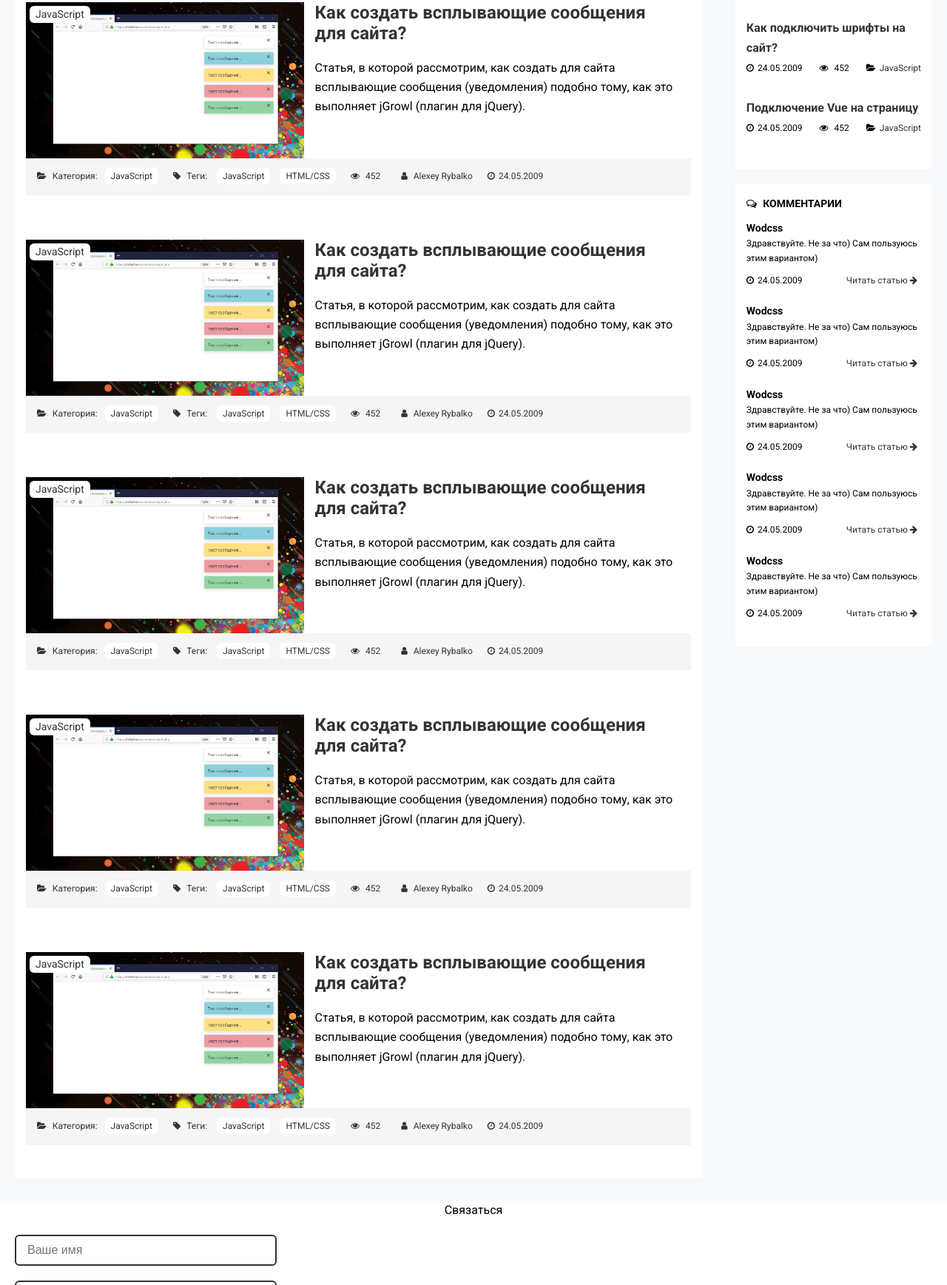
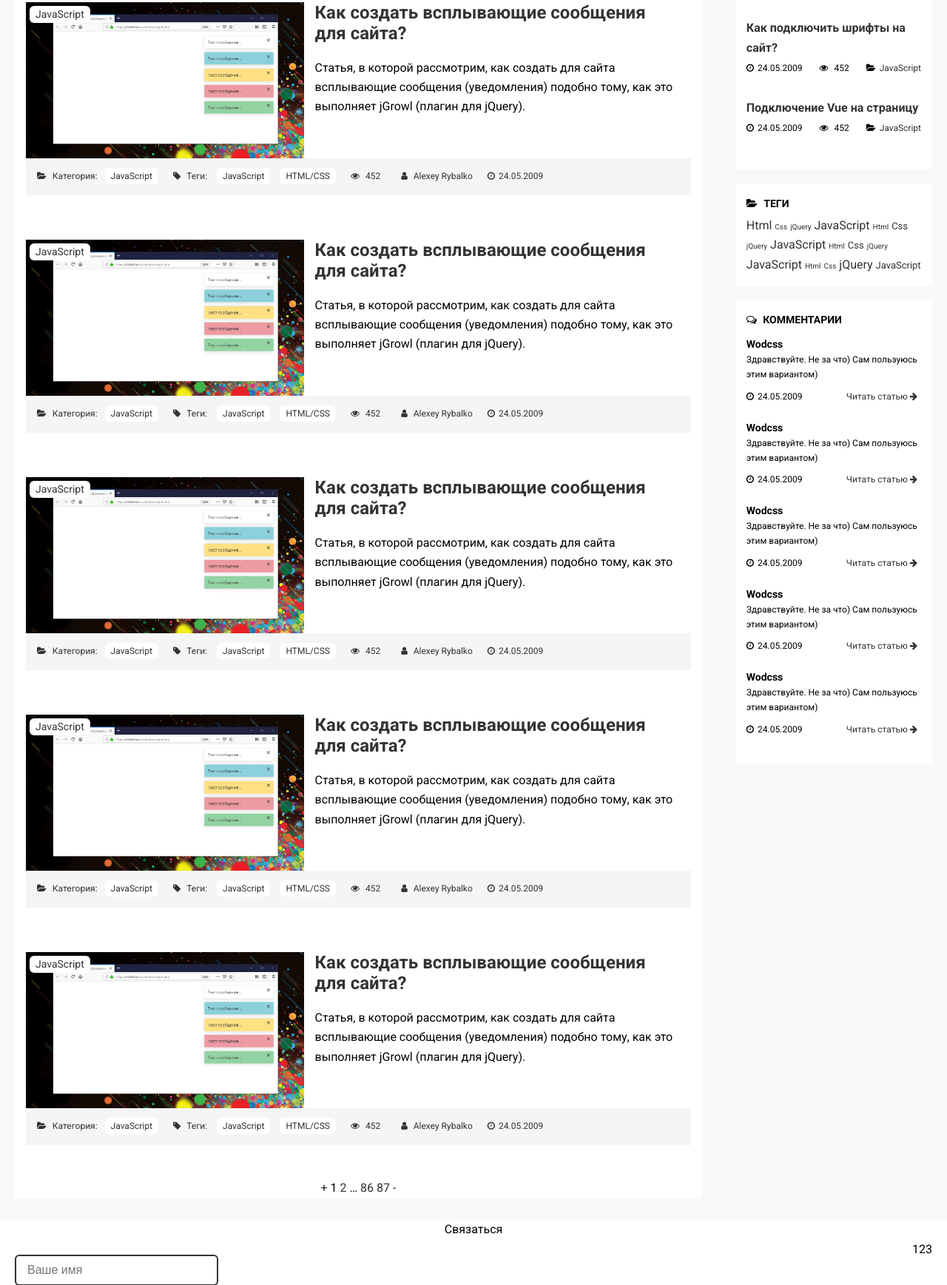
Before and after one commit to Lensom/AY-blog, a website: page project/index.html in a window 1280 px wide. Shown: the part 1063-2800 px from the top of the page at 74% size. Drawn offline with Linux system fonts and the light colour scheme; files whose address does not match are found by name.

Commit message:
add tags and start pagination

```diff
--- a/project/index.html
+++ b/project/index.html
@@ -433,6 +433,23 @@
 
 							</div>
 						</div>
+						<div class="navigation-wrapper">
+							<nav class="navigation pagination" role="navigation">
+								<div class="nav-links"><span class="page-numbers current">
+									<a class="prev page-numbers" href="http://wptest.ru/page/2/">+</a>
+									<span class="meta-nav screen-reader-text">
+										</span>1</span>
+									<a class="page-numbers" href="http://wptest.ru/page/2/"><span class="meta-nav screen-reader-text">
+										</span>2</a>
+									<span class="page-numbers dots">…</span>
+									<a class="page-numbers" href="http://wptest.ru/page/86/"><span class="meta-nav screen-reader-text">
+										</span>86</a>
+									<a class="page-numbers" href="http://wptest.ru/page/87/"><span class="meta-nav screen-reader-text">
+										</span>87</a>
+									<a class="next page-numbers" href="http://wptest.ru/page/2/">-</a>
+								</div>
+							</nav>
+						</div>
 					</div>
 				</div>
 				<aside class="aside">
@@ -566,6 +583,27 @@
 						</div>
 
 					</div>
+					<div class="aside-tags">
+						<h3 class="aside-title"><i class="fa fa-folder-open" aria-hidden="true"></i> Теги</h3>
+						<div class="aside-tag-wrap">
+							<a href="#" class="aside-tag-size-up">Html</a>
+							<a href="#" class="aside-tag-size">Css</a>
+							<a href="#" class="aside-tag-size">jQuery</a>
+							<a href="#" class="aside-tag-size-up">JavaScript</a>
+							<a href="#" class="aside-tag-size">Html</a>
+							<a href="#" class="aside-tag-size-up-2">Css</a>
+							<a href="#" class="aside-tag-size">jQuery</a>
+							<a href="#" class="aside-tag-size-up">JavaScript</a>
+							<a href="#" class="aside-tag-size">Html</a>
+							<a href="#" class="aside-tag-size-up-2">Css</a>
+							<a href="#" class="aside-tag-size">jQuery</a>
+							<a href="#" class="aside-tag-size-up">JavaScript</a>
+							<a href="#" class="aside-tag-size">Html</a>
+							<a href="#" class="aside-tag-size">Css</a>
+							<a href="#" class="aside-tag-size-up">jQuery</a>
+							<a href="#" class="aside-tag-size-up-2">JavaScript</a>
+						</div>
+					</div>
 					<div class="aside-comments">
 						<h3 class="aside-title"><i class="fa fa-comments-o" aria-hidden="true"></i> Комментарии</h3>
 						<div class="aside-comments-wrapper">
@@ -654,7 +692,7 @@
 					Связаться
 				</div>
 				<div class="contact-form">
-					<form action="">
+					<form action="#" class="form">
 						<div class="form-group">
 							<input type="text" class="form-input" placeholder="Ваше имя">
 						</div>
@@ -666,6 +704,9 @@
 						</div>
 						<input type="submit" value="Register" class="wpcf7-form-control wpcf7-submit btn-register">
 					</form>
+					<div class="contact-text">
+						123
+					</div>
 				</div>
 			</div>
 		</div>
--- a/project/stylus/_content.styl
+++ b/project/stylus/_content.styl
@@ -88,6 +88,17 @@
     padding 15px
     background-color $white
     margin-bottom 20px
+  &-tags
+    padding 15px
+    background-color $white
+    margin-bottom 20px
+  &-tag
+    &-size
+      font-size 10px
+      &-up
+        font-size 16px
+      &-up-2
+        font-size 13px
   &-post
     margin-bottom 30px
     &-bottom
@@ -193,3 +204,6 @@ fieldset
 
 i.fa
   margin-right 5px
+
+.navigation
+  text-align center
--- a/project/stylus/_footer.styl
+++ b/project/stylus/_footer.styl
@@ -19,9 +19,8 @@
     font-size 14px
     background-color $white
 
-form
+.form
   max-width 320px
-.form
   &-group
     margin-top 20px
   &-input
@@ -30,9 +29,13 @@ form
     width 100%
     padding 10px 15px
     font-size 16px
+    box-sizing content-box
     &:focus
       border-color $black
   &-text
     width 100%
-  .textarea
-    max-width 320px
+
+.contact
+  &-form
+    display flex
+    justify-content space-between
```
Also changed, not shown: project/css/main.css.
